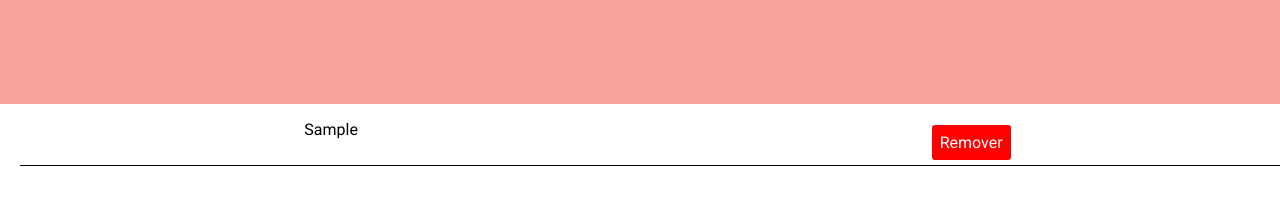
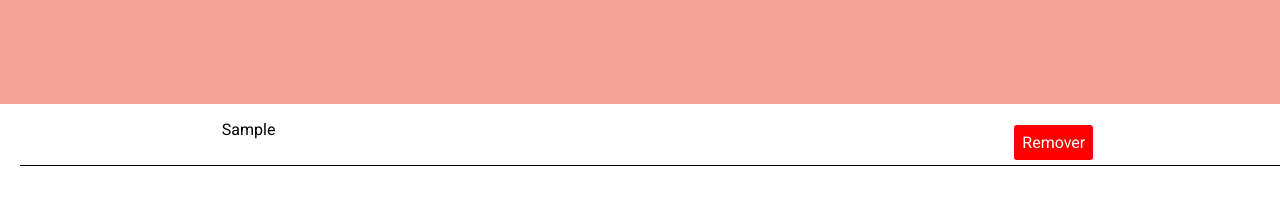
Before and after one commit to Guisilcol/toDoList, a plain HTML site: page index.html in a window 1280 px wide. Both pictures are taken after typing "Sample" into the empty fields and a click on the button "Adicionar". Shown: the part 216-414 px from the top of the page. Drawn offline with Linux system fonts and the light colour scheme.

Commit message:
Quebra de linha das tarefas
. Adicionada a quebra de linha e valor minimo e máximo da div para alinhas os botões

```diff
--- a/css/main.css
+++ b/css/main.css
@@ -84,6 +84,20 @@ html, body{
     margin: 5px;
 }
 
+.todo-list-button-remove-div{
+    display: flex;
+    flex-direction: column;
+    justify-content: center;
+}
+
+.todo-list-span-div{
+    max-width: 30%;
+    min-width: 30%;
+    width: 30%;
+    height: auto;
+    overflow-wrap: break-word;
+}
+
 ul{
     width: 100%;
 }
--- a/js/todo.js
+++ b/js/todo.js
@@ -10,8 +10,12 @@
         const spanElement = document.createElement("span")
         const buttonElement = document.createElement("button")
         const liElement = document.createElement("li")
+        const spanDivElement = document.createElement("div")
+        const buttonDivElement = document.createElement("div")
 
         buttonElement.className = "todo-list-button-remove"
+        spanDivElement.className = "todo-list-span-div"
+        buttonDivElement.className = "todo-list-button-remove-div"
 
         spanElement.innerHTML = text
         buttonElement.innerHTML = "Remover"
@@ -22,8 +26,11 @@
             liElement.parentNode.removeChild(liElement)
         }
 
-        liElement.appendChild(spanElement)
-        liElement.appendChild(buttonElement)
+        spanDivElement.appendChild(spanElement)
+        buttonDivElement.appendChild(buttonElement)
+
+        liElement.appendChild(spanDivElement)
+        liElement.appendChild(buttonDivElement)
 
         return liElement
     };
```
